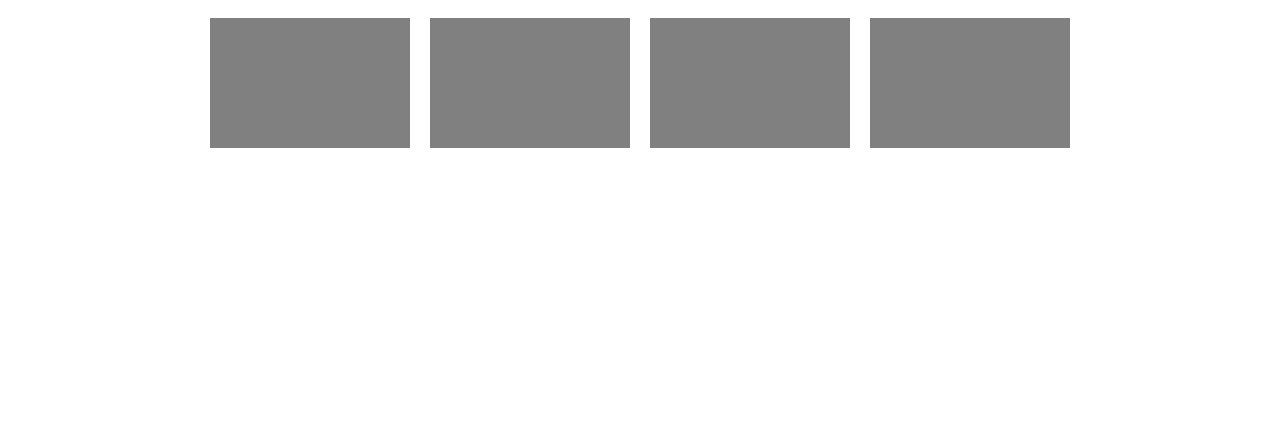
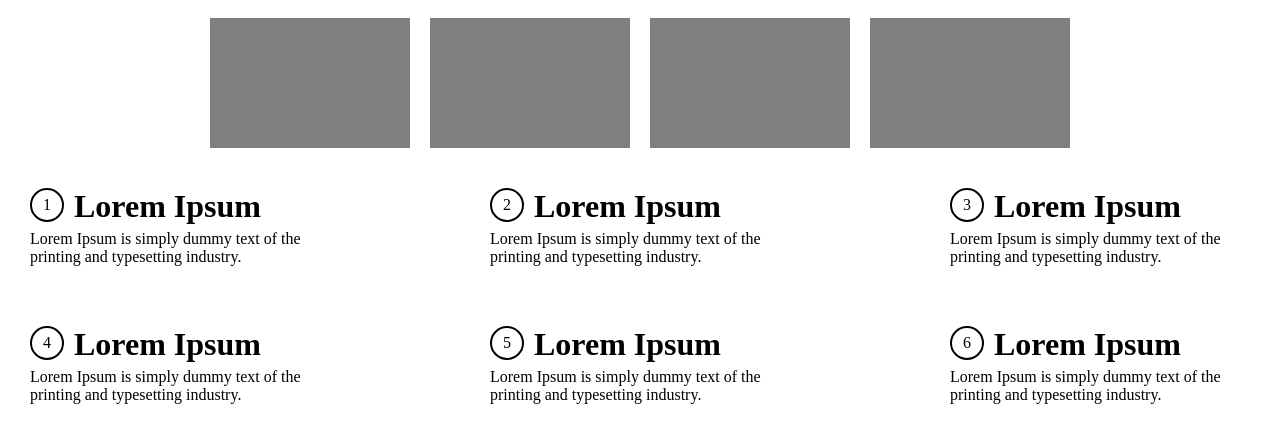
Before and after one commit to mateussilva3311/qua207082-1, a plain HTML site: page landing-page-v2.html in a window 1280 px wide. Shown: the part 326-768 px from the top of the page. Drawn offline with Linux system fonts and the light colour scheme.

Commit message:
auladia 20250819: alteração noticias

```diff
--- a/landing-page-v2.html
+++ b/landing-page-v2.html
@@ -72,6 +72,35 @@
             background-color: gray;
             margin: 10px;
         }
+        #noticias {
+            display: flex;
+            flex-wrap: wrap;
+            justify-content: space-between;
+        }
+        .noticias {
+            width: 300px;
+            margin: 30px;
+
+        }
+        .noticias div {
+            border: 2px solid black;
+            border-radius: 100%;
+            float: left;
+            width: 30px;
+            height: 30px;
+            display: flex;
+            justify-content: center;
+            align-items: center;
+            margin-right: 10px;
+        }
+        .noticias h3 {
+            font-size: xx-large;
+        }
+        .noticias p {
+            margin-top: 5px;
+        }
+
+
     </style>
 </head>
 <body>
@@ -86,11 +115,15 @@
     <section id="principal">
         <div>
             <h2>What is Lorem Ipsum?</h2>
-            <p>Lorem Ipsum is simply dummy text of the printing and typesetting industry. Lorem Ipsum has been the industry's standard dummy text ever since the 1500s, when an unknown printer took a galley of type and scrambled it to make a type specimen book.</p>
+            <p>Lorem Ipsum is simply dummy text of the printing and typesetting industry. Lorem Ipsum has been the industry's
+                standard dummy text ever since the 1500s, when an unknown printer took a galley of type and scrambled it to
+                make a type specimen book.</p>
             <button>CTA Button</button>
         </div>
         <div>
-            <iframe src="https://www.youtube.com/embed/tNobiwuAaAg?si=i2CUHtTka1ab2uEf" title="YouTube video player" frameborder="0" allow="accelerometer; autoplay; clipboard-write; encrypted-media; gyroscope; picture-in-picture; web-share" referrerpolicy="strict-origin-when-cross-origin" allowfullscreen></iframe>
+            <iframe src="https://www.youtube.com/embed/tNobiwuAaAg?si=i2CUHtTka1ab2uEf" title="YouTube video player" frameborder="0"
+            allow="accelerometer; autoplay; clipboard-write; encrypted-media; gyroscope; picture-in-picture; web-share"
+            referrerpolicy="strict-origin-when-cross-origin" allowfullscreen></iframe>
         </div>
     </section>
     <section id="carrossel">
@@ -99,5 +132,42 @@
         <div></div>
         <div></div>
     </section>
+
+    <section id="noticias">
+        <div class="noticias">
+            <div>1</div>
+            <h3>Lorem Ipsum</h3>
+            <p>Lorem Ipsum is simply dummy text of the printing and typesetting industry.</p>
+        </div>
+        <div class="noticias">
+            <div>2</div>
+            <h3>Lorem Ipsum</h3>
+            <p>Lorem Ipsum is simply dummy text of the printing and typesetting industry.</p>
+        </div>
+        <div class="noticias">
+            <div>3</div>
+            <h3>Lorem Ipsum</h3>
+            <p>Lorem Ipsum is simply dummy text of the printing and typesetting industry.</p>
+        </div>
+        <div class="noticias">
+            <div>4</div>
+            <h3>Lorem Ipsum</h3>
+            <p>Lorem Ipsum is simply dummy text of the printing and typesetting industry. </p>
+        </div>
+        <div class="noticias">
+            <div>5</div>
+            <h3>Lorem Ipsum</h3>
+            <p>Lorem Ipsum is simply dummy text of the printing and typesetting industry. </p>
+        </div>
+        <div class="noticias">
+            <div>6</div>
+            <h3>Lorem Ipsum</h3>
+            <p>Lorem Ipsum is simply dummy text of the printing and typesetting industry. </p>
+        </div>
+
+    </section>
+
+
+
 </body>
 </html>
```
